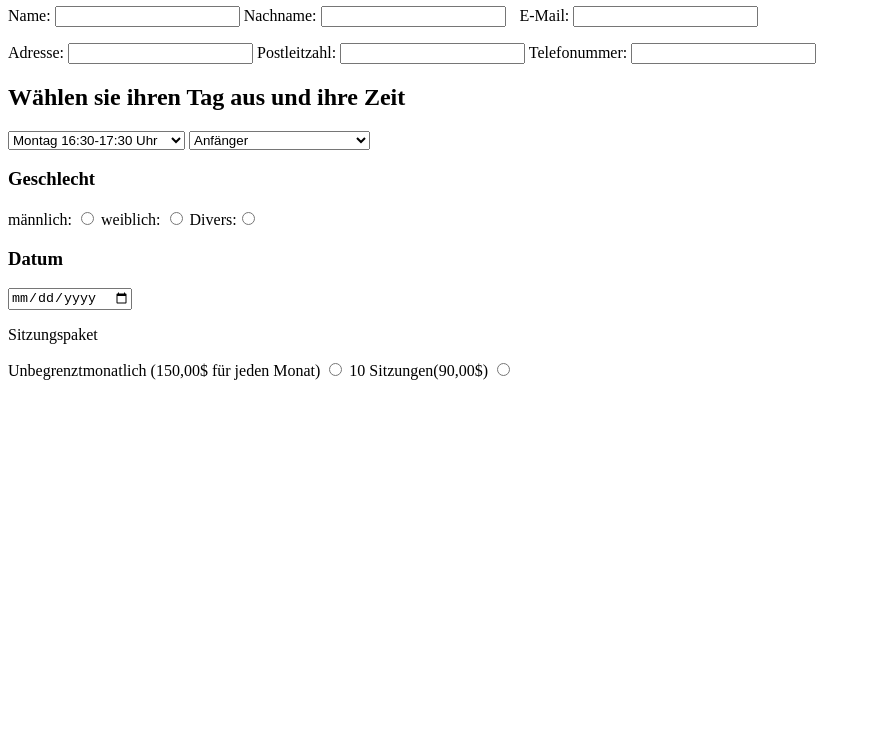
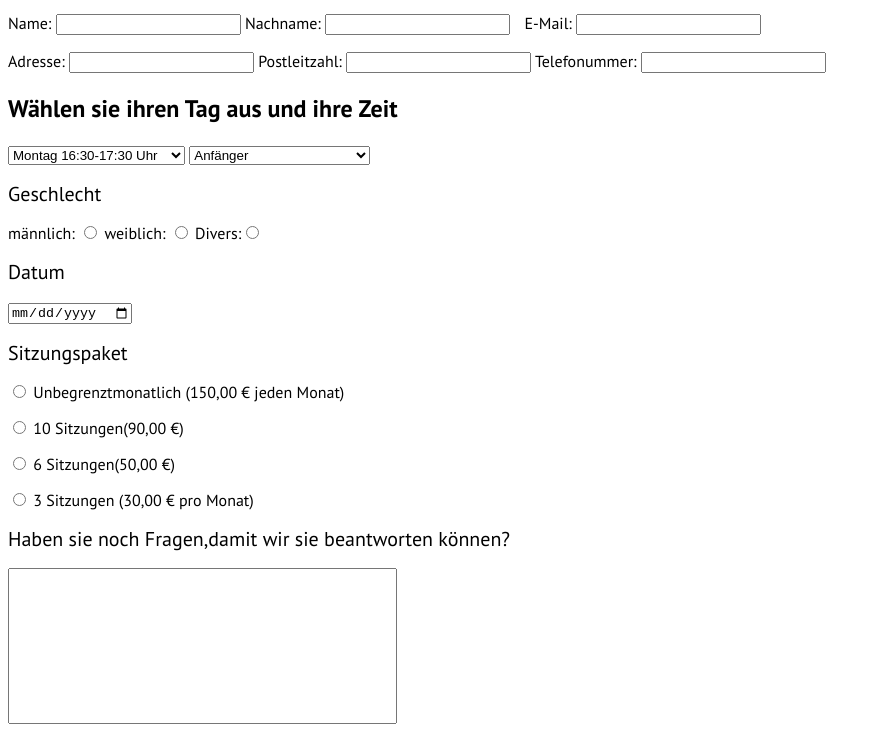
Before and after one commit to Informatikss/Angelou, a plain HTML site: page loulou.html in a window 1280 px wide. Shown: the part 108-852 px from the top of the page, without its empty margins (0-881 px from the left). Before the commit the page ends 800 px from the top, so only its background shows below. Drawn offline with Linux system fonts and the light colour scheme.

Commit message:
Add files via upload

```diff
--- a/loulou.html
+++ b/loulou.html
@@ -3,13 +3,32 @@
 
 <head>
     <style>
+        @import url('https://fonts.googleapis.com/css2?family=PT+Sans:ital,wght@0,400;0,700;1,400;1,700&display=swap');
+
+        body {
+            font-family: 'PT Sans';
+        }
+
+        html {
+            font-size: 12pt;
+        }
+
         h3 {
-            font-size: 14pt;
+            font-size: 1.2rem;
             font-weight: bold;
+        }
+
+        textarea {
+            width: 383px;
+            resize: none;
+        }
+
+        .bezeichner {
+            font-size: 1.25rem;
         }
     </style>
 </head>
-<h1>Online Anmeldeformular für Yoga Ag</h1>
+<h1> Online Anmeldeformular für Yoga Ag</h1>
 
 <body>
     <p>Wenn du mitmachen möchtest dann melde dich hier an:
@@ -17,7 +36,7 @@
     <p></p>
     Name: <input type="Name" />
     Nachname: <input type="Nachname" />
-    <span style="margin-left: 10px;">  E-Mail:</span> <input type="Adresse" />
+    <span style="margin-left: 10px;"> E-Mail:</span> <input type="Adresse" />
     <p>Adresse: <input /> Postleitzahl: <input /> Telefonummer: <input type="Telefonummer" /></p>
     <h2> Wählen sie ihren Tag aus und ihre Zeit </h2>
     <select>
@@ -32,18 +51,26 @@
         <option>Erwahrener </option>
     </select>
     <p style="color:grey" wählen sie immer eine Option aus die zu ihnen trift></p>
-    <h3> Geschlecht</h3>
+    <span class="bezeichner"> Geschlecht</span>
     <p>männlich: <input name="geschlecht" type="radio" />
         weiblich: <input name="geschlecht" type="radio" />
         Divers:<input name="geschlecht" type="radio" />
     <p>
-        <h3> Datum </h3>
-    <p> <input name="calender" type="date"/></p>
+        <span class="bezeichner"> Datum </span>
+    <p> <input name="calender" type="date" /></p>
 
-    <p> Sitzungspaket</p>
-    <p>Unbegrenztmonatlich (150,00$ für jeden Monat) <input name="geschlecht" type="radio"/>
-       10  Sitzungen(90,00$) <input name="geschlecht" type="radio"
-       /></p>
+    <span class="bezeichner">Sitzungspaket</span>
+    <p></p>
+    <input name="wahl1" type="radio" /> Unbegrenztmonatlich (150,00 € jeden Monat)
+    <p><input name="wahl2" type="radio" /> 10 Sitzungen(90,00 €)
+    <p><input name="wahl3" type="radio" /> 6 Sitzungen(50,00 €)
+    <p><input name="wahl3=" type="radio" /> 3 Sitzungen (30,00 € pro Monat)
+    <p></p>
+    <span class="bezeichner">Haben sie noch Fragen,damit wir sie beantworten können?</span>
+    <p></p>
+    <div> <textarea rows="10" name="" id=""></textarea></div>
+
+    </p>
 
 </body>
 
```
Also changed, not shown: index.html (+42 -11 lines).
